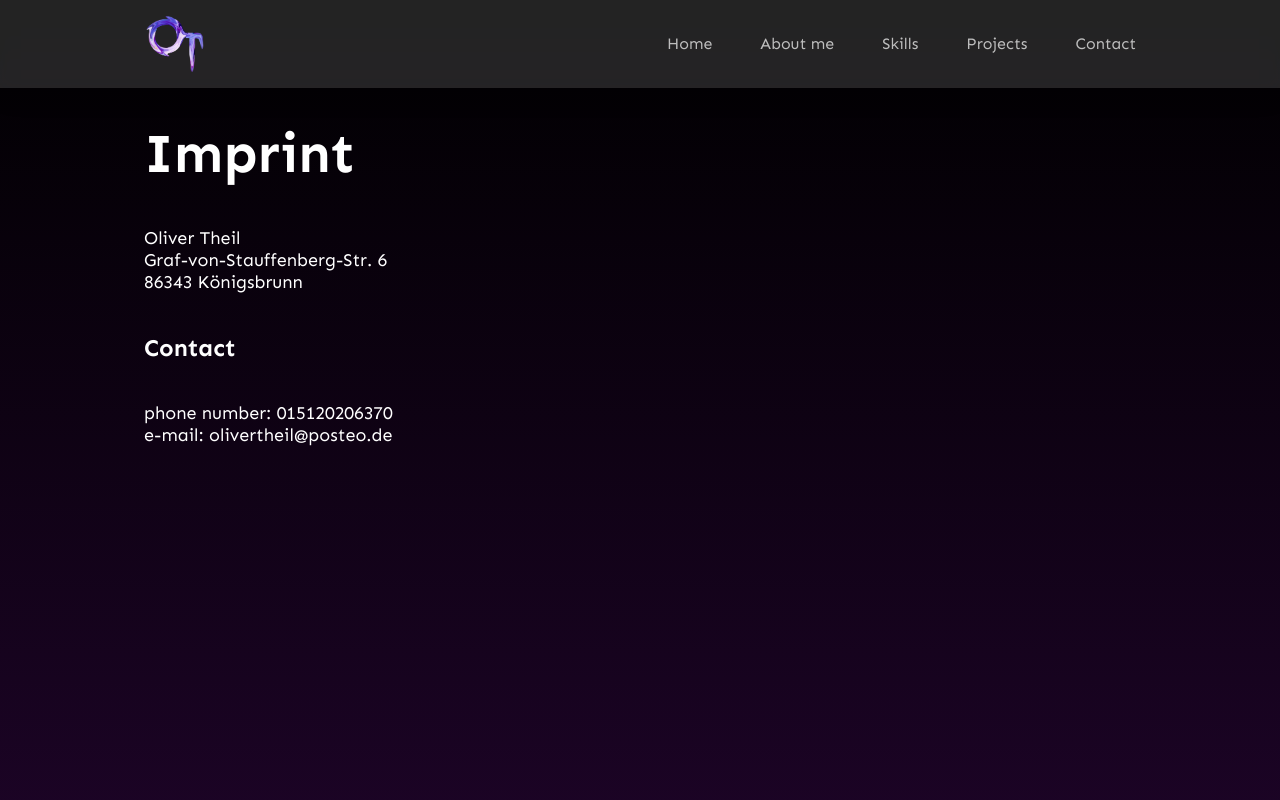
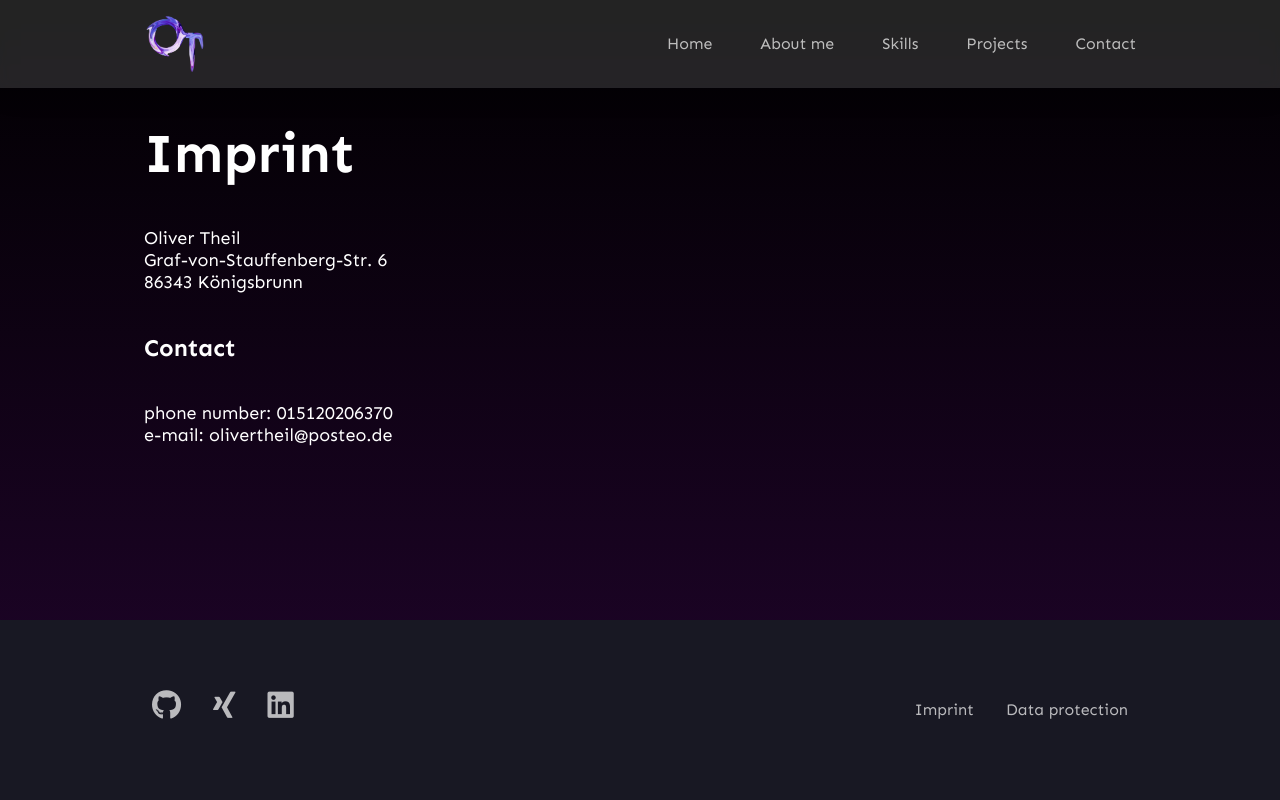
Before and after one commit to OliverTheil/portfolio, an Angular app in the folder portfolio/: page /imprint in a window 1280 px wide. Shown: the top 800 px of the page. Built offline with nearby package versions, Linux system fonts and the light colour scheme.

Commit message:
imprint fix and box fix

```diff
--- a/portfolio/src/app/app.component.html
+++ b/portfolio/src/app/app.component.html
@@ -1,3 +1,3 @@
 <app-header></app-header>
-<router-outlet class="routeroutlet"></router-outlet>
+<router-outlet></router-outlet>
 <app-footer></app-footer>
--- a/portfolio/src/app/footer/footer.component.scss
+++ b/portfolio/src/app/footer/footer.component.scss
@@ -18,6 +18,8 @@ footer {
 }
 
 .footer__container {
+  position: relative;
+  bottom: 0;
   width: 100vw;
   max-width: 100%;
   background-color: #181823;
--- a/portfolio/src/app/headpage/headpage.component.scss
+++ b/portfolio/src/app/headpage/headpage.component.scss
@@ -57,10 +57,11 @@
 }
 
 .box {
-  top: 88;
+  top: 0;
   right: 0;
   width: 1200px;
   height: 100vh;
+  max-height: 1000px;
   @media (min-width: 1920px) {
     width: 75%;
   }
--- a/portfolio/src/app/imprint/imprint.component.scss
+++ b/portfolio/src/app/imprint/imprint.component.scss
@@ -4,8 +4,7 @@ h3 {
 
 .imprint {
   width: fit-content;
-  min-height: 700px;
-  height: fit-content;
+  height: calc(100vh - 300px);
   @media (max-width: 800px) {
     margin-top: 120px;
   }
```
